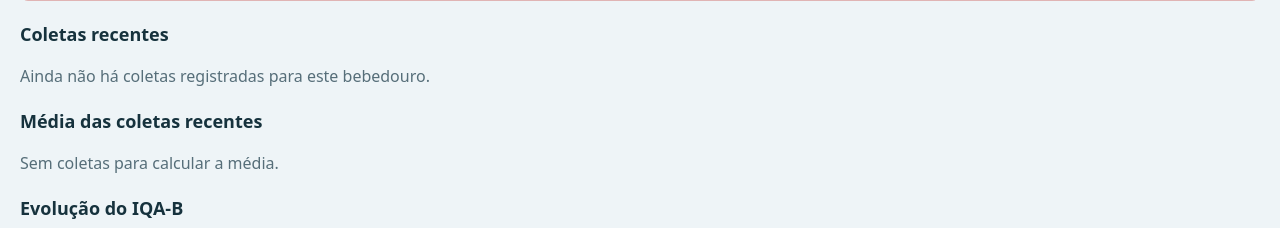
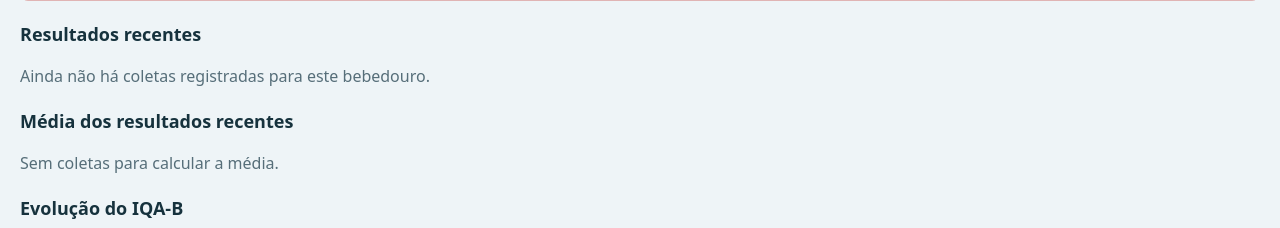
Before and after one commit to Cecilia-eng-05/sistema-ifrn-agua-bebedouros, a Django app: template bebedouros/templates/bebedouros/bebedouro_detalhe.html in a window 1280 px wide. Shown: the part 595-823 px from the top of the page. Run offline with Django 5.2, Linux system fonts and the light colour scheme; the template is opened without the code that fills it, so the values that code supplies are empty.

Commit message:
style: renomeia "Coletas recentes" para "Resultados recentes"
Faz mais sentido agora que a lista só mostra datas com resultado de
verdade (fora de operação não entra mais nela).

Co-Authored-By: Claude Sonnet 5 <noreply@anthropic.com>

```diff
--- a/bebedouros/iqab.py
+++ b/bebedouros/iqab.py
@@ -183,7 +183,7 @@ def calcular(resultado):
 
 def media(notas):
     """Média de uma lista de notas de IQA-B já calculadas (Decimal), para
-    o bloco 'Média das coletas recentes' da página do bebedouro. Arredonda
+    o bloco 'Média dos resultados recentes' da página do bebedouro. Arredonda
     do mesmo jeito que uma nota individual (corta pra baixo). None se a
     lista estiver vazia."""
     if not notas:
--- a/bebedouros/templates/bebedouros/bebedouro_detalhe.html
+++ b/bebedouros/templates/bebedouros/bebedouro_detalhe.html
@@ -79,7 +79,7 @@
   </section>
 
   <section class="coletas-recentes">
-    <h2>Coletas recentes</h2>
+    <h2>Resultados recentes</h2>
     {% if recentes %}
       {% for resultado in recentes %}
         <details{% if forloop.first %} open{% endif %} class="historico-item">
@@ -110,7 +110,7 @@
   </section>
 
   <section class="media-coletas">
-    <h2>Média das coletas recentes</h2>
+    <h2>Média dos resultados recentes</h2>
     {% if media.quantidade %}
       <div class="painel">
         <table>
```
Also changed, not shown: bebedouros/tests/test_bebedouro_detalhe.py (+1 -1 lines).
